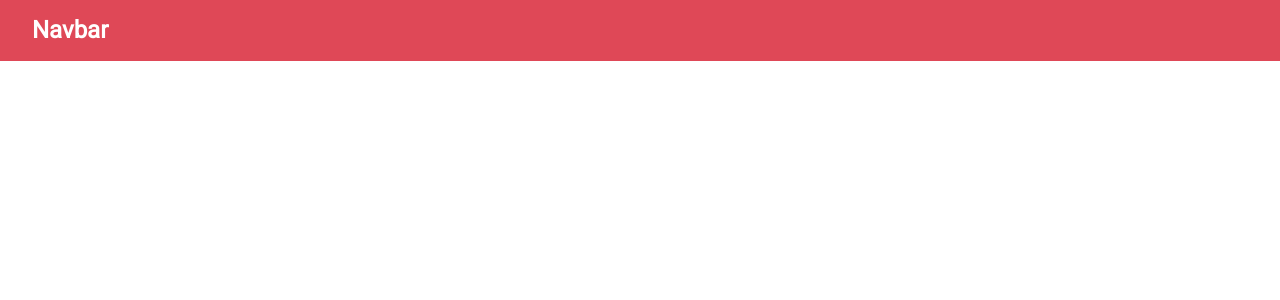
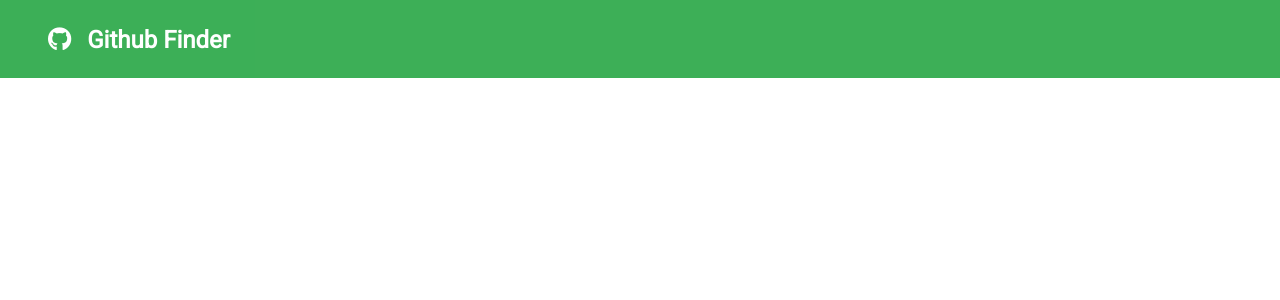
Before and after one commit to temesghentekeste/github-finder-react, a React (Create React App) app: page / in a window 1280 px wide. Shown: the top 300 px of the page. Built offline with nearby package versions, Linux system fonts and the light colour scheme.

Commit message:
Add defaultProps & propTypes

```diff
--- a/package.json
+++ b/package.json
@@ -6,6 +6,7 @@
     "@testing-library/jest-dom": "^5.11.4",
     "@testing-library/react": "^11.1.0",
     "@testing-library/user-event": "^12.1.10",
+    "prop-types": "^15.7.2",
     "react": "^17.0.2",
     "react-dom": "^17.0.2",
     "react-scripts": "4.0.3",
--- a/public/index.html
+++ b/public/index.html
@@ -10,34 +10,15 @@
       content="Web site created using create-react-app"
     />
     <link rel="apple-touch-icon" href="%PUBLIC_URL%/logo192.png" />
-    <!--
-      manifest.json provides metadata used when your web app is installed on a
-      user's mobile device or desktop. See https://developers.google.com/web/fundamentals/web-app-manifest/
-    -->
+
     <link rel="manifest" href="%PUBLIC_URL%/manifest.json" />
-    <!--
-      Notice the use of %PUBLIC_URL% in the tags above.
-      It will be replaced with the URL of the `public` folder during the build.
-      Only files inside the `public` folder can be referenced from the HTML.
+    <link rel="stylesheet" href="https://cdnjs.cloudflare.com/ajax/libs/font-awesome/5.15.1/css/all.min.css" integrity="sha512-+4zCK9k+qNFUR5X+cKL9EIR+ZOhtIloNl9GIKS57V1MyNsYpYcUrUeQc9vNfzsWfV28IaLL3i96P9sdNyeRssA==" crossorigin="anonymous" />
 
-      Unlike "/favicon.ico" or "favicon.ico", "%PUBLIC_URL%/favicon.ico" will
-      work correctly both with client-side routing and a non-root public URL.
-      Learn how to configure a non-root public URL by running `npm run build`.
-    -->
     <title>React App</title>
   </head>
   <body>
     <noscript>You need to enable JavaScript to run this app.</noscript>
     <div id="root"></div>
-    <!--
-      This HTML file is a template.
-      If you open it directly in the browser, you will see an empty page.
 
-      You can add webfonts, meta tags, or analytics to this file.
-      The build step will place the bundled scripts into the <body> tag.
-
-      To begin the development, run `npm start` or `yarn start`.
-      To create a production bundle, use `npm run build` or `yarn build`.
-    -->
   </body>
 </html>
--- a/src/components/layout/Navbar.js
+++ b/src/components/layout/Navbar.js
@@ -1,11 +1,25 @@
 /* eslint-disable react/prefer-stateless-function */
+/* eslint-disable react/static-property-placement */
 import React, { Component } from 'react';
+import PropTypes from 'prop-types';
 
 export class Navbar extends Component {
+  static defaultProps = {
+    title: 'Github Finder',
+  };
+
+  static propTypes = {
+    title: PropTypes.string,
+  };
+
   render() {
+    const { title } = this.props;
     return (
-      <nav className="navbar bg-primary">
-        <h1>Navbar</h1>
+      <nav className="navbar bg-success">
+        <h1>
+          <i className="fab fa-github m-1" />
+          {title}
+        </h1>
       </nav>
     );
   }
```
Also changed, not shown: 1 other file (tests, documents, lock files or other folders).
